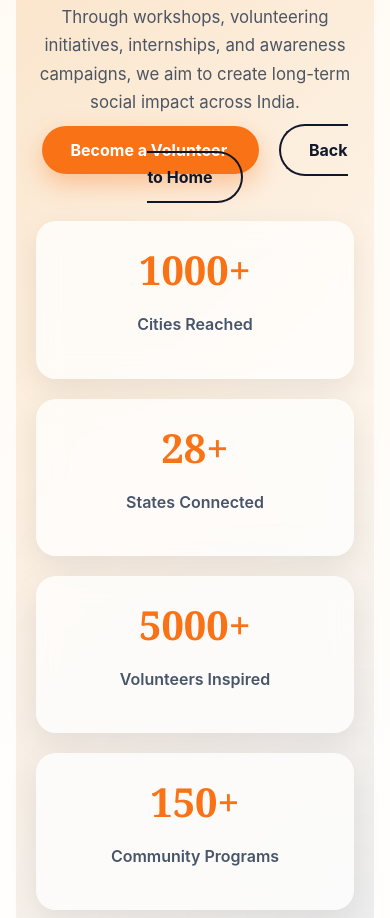
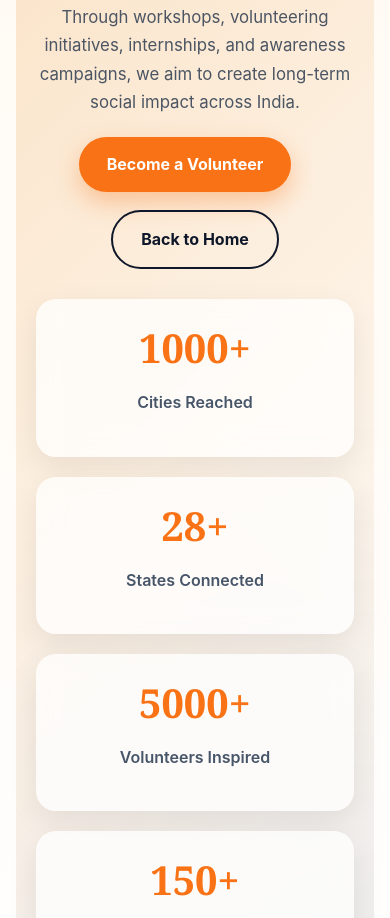
Before and after one commit to hanshil09/she-can-foundation-website, a website built with Vite: page sheCanFoundationWeb/about.html in a window 390 px wide. Shown: the part 858-1776 px from the top of the page. Built offline with nearby package versions, Linux system fonts and the light colour scheme.

Commit message:
Improve mobile responsiveness

```diff
--- a/sheCanFoundationWeb/about.html
+++ b/sheCanFoundationWeb/about.html
@@ -66,7 +66,7 @@
         we aim to create long-term social impact across India.
       </p>
 
-      <div class="about-buttons">
+      <div class="cta">
 
         <a href="volunteer.html" class="btn primary">
           Become a Volunteer
```
